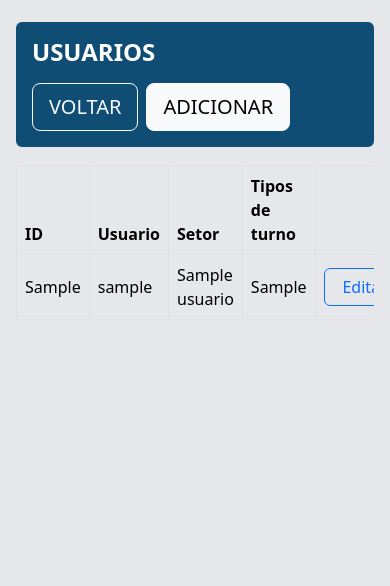
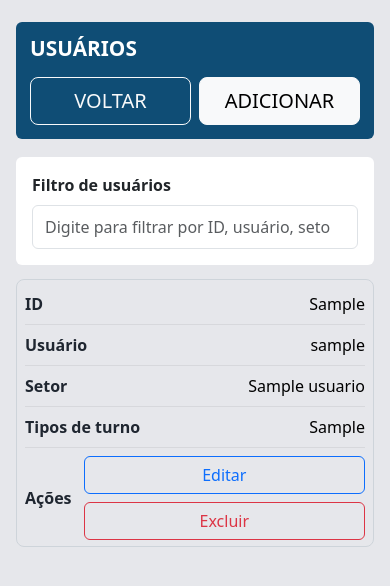
Before and after one commit to ti04-mil/paradas, a Python web app: template templates/usuarios.html in a window 390 px wide. Shown: the part 110-696 px from the top of the page. Run offline with Jinja, Linux system fonts and the light colour scheme; the template is opened without the code that fills it: most values are stand-ins (such as "Sample title", 1, 10 or a date in 2020).

Commit message:
Adiciona filtro de usuários e corrige ortografia na tela

```diff
--- a/templates/usuarios.html
+++ b/templates/usuarios.html
@@ -3,7 +3,7 @@
 <head>
     <meta charset="UTF-8" />
     <meta name="viewport" content="width=device-width, initial-scale=1.0" />
-    <title>Usuarios - Sistema de Paradas</title>
+    <title>Usuários - Sistema de Paradas</title>
     <link href="https://cdn.jsdelivr.net/npm/bootstrap@5.3.3/dist/css/bootstrap.min.css" rel="stylesheet" />
     <style>
         body {
@@ -55,13 +55,100 @@
             justify-content: flex-end;
         }
 
+        .filter-card {
+            border: 0;
+            border-radius: 6px;
+            margin-bottom: 14px;
+        }
+
+        .filter-card .form-control {
+            min-height: 48px;
+            font-size: 1rem;
+        }
+
         @media (max-width: 768px) {
+            .title-bar {
+                padding: 14px;
+            }
+
             .title-text {
-                font-size: 1.5rem;
+                font-size: 1.3rem;
+            }
+
+            .title-bar .btn {
+                flex: 1;
+                padding-left: 10px;
+                padding-right: 10px;
+            }
+
+            .table-responsive {
+                border: 0;
+            }
+
+            .table thead {
+                display: none;
+            }
+
+            .table,
+            .table tbody,
+            .table tr,
+            .table td {
+                display: block;
+                width: 100%;
+            }
+
+            .table tr {
+                border: 1px solid #ced4da;
+                border-radius: 8px;
+                margin-bottom: 12px;
+                background-color: #e6e7eb;
+                padding: 4px 8px;
+            }
+
+            .table td {
+                border: 0;
+                border-bottom: 1px solid #d7d8dc;
+                padding: 8px 0;
+                display: flex;
+                align-items: center;
+                justify-content: space-between;
+                gap: 12px;
+                text-align: right;
+            }
+
+            .table td:last-child {
+                border-bottom: 0;
+                padding-bottom: 2px;
+            }
+
+            .table td::before {
+                content: attr(data-label);
+                font-weight: 700;
+                color: #1f2630;
+                text-align: left;
+                margin-right: auto;
             }
 
             .action-group {
-                justify-content: flex-start;
+                width: 100%;
+                justify-content: flex-end;
+                flex-wrap: wrap;
+            }
+
+            .filter-card .form-control {
+                min-height: 44px;
+            }
+
+            .action-group .action-btn {
+                width: 100%;
+            }
+
+            .action-group form {
+                width: 100%;
+            }
+
+            .action-group form .action-btn {
+                width: 100%;
             }
         }
     </style>
@@ -81,10 +168,23 @@
         {% endwith %}
 
         <section class="title-bar d-flex flex-column flex-md-row align-items-md-center justify-content-between gap-3">
-            <h1 class="title-text">USUARIOS</h1>
+            <h1 class="title-text">USUÁRIOS</h1>
             <div class="d-flex gap-2">
                 <a href="{{ url_for('sistema') }}" class="btn btn-outline-light btn-lg">VOLTAR</a>
                 <button type="button" class="btn btn-light btn-lg" data-bs-toggle="modal" data-bs-target="#modalAdicionar">ADICIONAR</button>
+            </div>
+        </section>
+
+        <section class="card filter-card">
+            <div class="card-body p-3">
+                <label class="form-label fw-semibold mb-2" for="filtroUsuarios">Filtro de usuários</label>
+                <input
+                    id="filtroUsuarios"
+                    type="search"
+                    class="form-control"
+                    placeholder="Digite para filtrar por ID, usuário, setor ou tipo de turno"
+                    aria-label="Filtrar usuários"
+                />
             </div>
         </section>
 
@@ -94,23 +194,23 @@
                     <thead>
                         <tr>
                             <th style="width: 80px;">ID</th>
-                            <th>Usuario</th>
+                            <th>Usuário</th>
                             <th>Setor</th>
                             <th>Tipos de turno</th>
                             <th style="width: 190px;" class="text-end">Ações</th>
                         </tr>
                     </thead>
-                    <tbody>
+                    <tbody id="usuariosTableBody">
                         {% for usuario in usuarios %}
-                            <tr>
-                                <td>{{ usuario['id_usuario'] or usuario['id'] }}</td>
-                                <td>{{ usuario['login'] }}</td>
-                                <td>{{ usuario['setor_nome'] }}</td>
-                                <td>{{ usuario['tipos_turno'] }}</td>
-                                <td>
+                            <tr data-search="{{ (usuario['id_usuario'] or usuario['id']) }} {{ usuario['login'] }} {{ usuario['setor_nome'] }} {{ usuario['tipos_turno'] }}">
+                                <td data-label="ID">{{ usuario['id_usuario'] or usuario['id'] }}</td>
+                                <td data-label="Usuário">{{ usuario['login'] }}</td>
+                                <td data-label="Setor">{{ usuario['setor_nome'] }}</td>
+                                <td data-label="Tipos de turno">{{ usuario['tipos_turno'] }}</td>
+                                <td data-label="Ações">
                                     <div class="action-group">
                                         <button class="btn btn-outline-primary action-btn" data-bs-toggle="modal" data-bs-target="#modalEditar{{ usuario['id'] }}">Editar</button>
-                                        <form method="post" action="{{ url_for('excluir_usuario', usuario_id=usuario['id']) }}" onsubmit="return confirm('Deseja excluir este usuario?');">
+                                        <form method="post" action="{{ url_for('excluir_usuario', usuario_id=usuario['id']) }}" onsubmit="return confirm('Deseja excluir este usuário?');">
                                             <button type="submit" class="btn btn-outline-danger action-btn" {% if usuario['id'] == current_user_id %}disabled{% endif %}>Excluir</button>
                                         </form>
                                     </div>
@@ -127,17 +227,17 @@
         <div class="modal-dialog modal-lg">
             <form method="post" action="{{ url_for('adicionar_usuario') }}" class="modal-content" autocomplete="off">
                 <div class="modal-header">
-                    <h5 class="modal-title">Novo usuario</h5>
+                    <h5 class="modal-title">Novo usuário</h5>
                     <button type="button" class="btn-close" data-bs-dismiss="modal" aria-label="Fechar"></button>
                 </div>
                 <div class="modal-body">
                     <div class="row g-3">
                         <div class="col-12 col-md-2">
-                            <label class="form-label" for="add_id_usuario">ID usuario</label>
+                            <label class="form-label" for="add_id_usuario">ID usuário</label>
                             <input id="add_id_usuario" name="id_usuario" class="form-control" inputmode="numeric" pattern="[0-9]*" maxlength="10" placeholder="Ex.: 0958 ou 00958" />
                         </div>
                         <div class="col-12 col-md-5">
-                            <label class="form-label" for="add_login">Usuario</label>
+                            <label class="form-label" for="add_login">Usuário</label>
                             <input id="add_login" name="login" class="form-control" autocomplete="off" required />
                         </div>
                         <div class="col-12 col-md-5">
@@ -158,7 +258,7 @@
                             </select>
                         </div>
                         <div class="col-12">
-                            <label class="form-label" for="add_turnos">Tipos de turno (selecao multipla)</label>
+                            <label class="form-label" for="add_turnos">Tipos de turno (seleção múltipla)</label>
                             <select id="add_turnos" name="tipos_turno_ids" class="form-select" multiple size="4" required>
                                 {% for turno in tipos_turno %}
                                     <option value="{{ turno['id'] }}">{{ turno['nome'] }}</option>
@@ -181,17 +281,17 @@
             <div class="modal-dialog modal-lg">
                 <form method="post" action="{{ url_for('editar_usuario', usuario_id=usuario['id']) }}" class="modal-content" autocomplete="off">
                     <div class="modal-header">
-                        <h5 class="modal-title">Editar usuario</h5>
+                        <h5 class="modal-title">Editar usuário</h5>
                         <button type="button" class="btn-close" data-bs-dismiss="modal" aria-label="Fechar"></button>
                     </div>
                     <div class="modal-body">
                         <div class="row g-3">
                             <div class="col-12 col-md-2">
-                                <label class="form-label" for="id_usuario_{{ usuario['id'] }}">ID usuario</label>
+                                <label class="form-label" for="id_usuario_{{ usuario['id'] }}">ID usuário</label>
                                 <input id="id_usuario_{{ usuario['id'] }}" name="id_usuario" class="form-control" inputmode="numeric" pattern="[0-9]*" maxlength="10" value="{{ usuario['id_usuario'] or usuario['id'] }}" />
                             </div>
                             <div class="col-12 col-md-5">
-                                <label class="form-label" for="login_{{ usuario['id'] }}">Usuario</label>
+                                <label class="form-label" for="login_{{ usuario['id'] }}">Usuário</label>
                                 <input id="login_{{ usuario['id'] }}" name="login" class="form-control" value="{{ usuario['login'] }}" autocomplete="off" required />
                             </div>
                             <div class="col-12 col-md-5">
@@ -212,7 +312,7 @@
                                 </select>
                             </div>
                             <div class="col-12">
-                                <label class="form-label" for="turnos_{{ usuario['id'] }}">Tipos de turno (selecao multipla)</label>
+                                <label class="form-label" for="turnos_{{ usuario['id'] }}">Tipos de turno (seleção múltipla)</label>
                                 <select id="turnos_{{ usuario['id'] }}" name="tipos_turno_ids" class="form-select" multiple size="4" required>
                                     {% set selected_ids = (usuario['tipos_turno_ids'] or '').split(',') %}
                                     {% for turno in tipos_turno %}
@@ -233,5 +333,33 @@
     {% endfor %}
 
     <script src="https://cdn.jsdelivr.net/npm/bootstrap@5.3.3/dist/js/bootstrap.bundle.min.js"></script>
+    <script>
+        (function () {
+            const filtroInput = document.getElementById('filtroUsuarios');
+            const tableBody = document.getElementById('usuariosTableBody');
+
+            if (!filtroInput || !tableBody) return;
+
+            const rows = Array.from(tableBody.querySelectorAll('tr'));
+
+            const normalizar = (valor) =>
+                (valor || '')
+                    .normalize('NFD')
+                    .replace(/[\u0300-\u036f]/g, '')
+                    .toLowerCase()
+                    .trim();
+
+            const aplicarFiltro = () => {
+                const termo = normalizar(filtroInput.value);
+
+                rows.forEach((row) => {
+                    const conteudo = normalizar(row.getAttribute('data-search') || row.innerText);
+                    row.style.display = !termo || conteudo.includes(termo) ? '' : 'none';
+                });
+            };
+
+            filtroInput.addEventListener('input', aplicarFiltro);
+        })();
+    </script>
 </body>
 </html>
```
